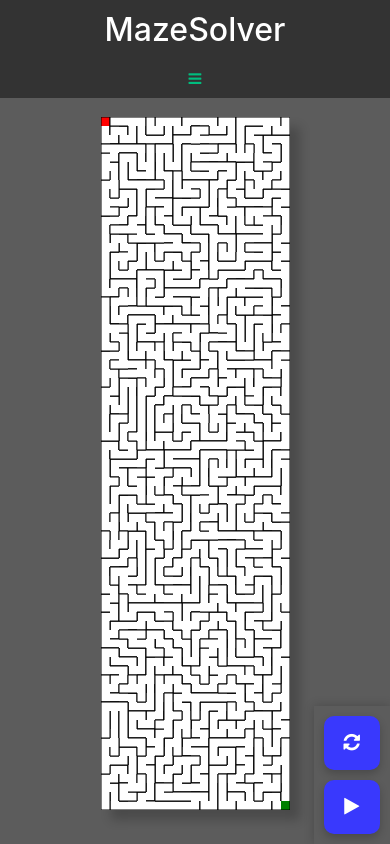
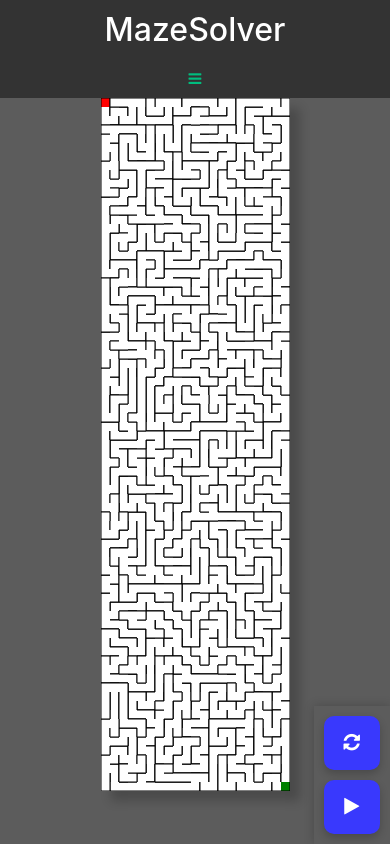
Before and after one commit to WukoSiric/vue-maze-visualizer, a Vue app: page / in a window 390 px wide. Built offline with nearby package versions, Linux system fonts and the light colour scheme.

Commit message:
no scrollbar on mobile

```diff
--- a/src/components/MazeGrid.vue
+++ b/src/components/MazeGrid.vue
@@ -53,8 +53,6 @@ canvas {
   canvas {
     display: block;
     margin: auto;
-    margin-top: 30%;
-    margin-bottom: 5%;
   }
 }
 </style>
--- a/src/components/Navbar.vue
+++ b/src/components/Navbar.vue
@@ -79,7 +79,7 @@ a,
   display: grid;
   grid-template-columns: 1fr;
   background-color: rgb(51, 51, 51);
-  position: fixed;
+  position: sticky;
   top: 0;
   width: 100%;
   justify-items: center;
```
